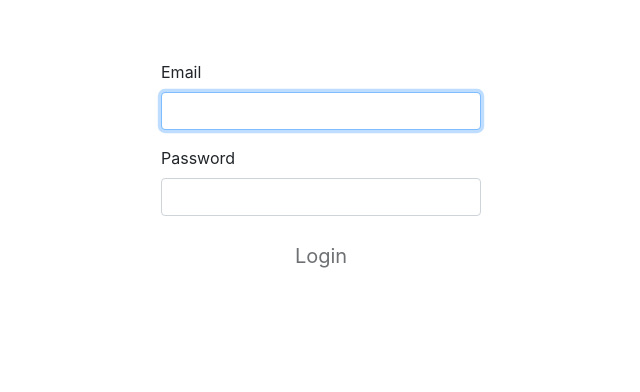
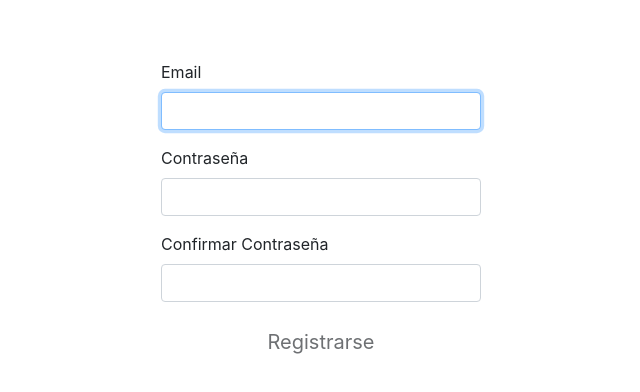
Before and after one commit to mingeso-super/proyectomingeso2018, a React (Create React App) app: page / in a window 1280 px wide. Shown: the top 392 px of the page, without its empty margins (319-959 px from the left). Built offline with nearby package versions, Linux system fonts and the light colour scheme.

Commit message:
component Register

```diff
--- /dev/null
+++ b/src/component/register/Register.css
@@ -0,0 +1,11 @@
+
+@media all and (min-width: 480px) {
+
+  .Register {
+    padding: 60px 0;
+  }
+  .Register form {
+    margin: 0 auto;
+    max-width: 320px;
+  }
+}
--- /dev/null
+++ b/src/component/register/Register.js
@@ -0,0 +1,66 @@
+import React, { Component } from "react";
+import { Button, FormGroup, FormControl, ControlLabel } from "react-bootstrap";
+import "./Register.css";
+
+class Register extends Component {
+  constructor(props) {
+    super(props);
+
+    this.state = {
+      email: "",
+      password: ""
+    };
+  }
+
+  validateForm() {
+    return this.state.email.length > 0 && this.state.password.length > 0;
+  }
+
+  handleChange = event => {
+    this.setState({
+      [event.target.id]: event.target.value
+    });
+  }
+
+  handleSubmit = event => {
+    event.preventDefault();
+  }
+
+  render() {
+    return (
+
+      <div className="Register">
+        <form onSubmit={this.handleSubmit}>
+          <FormGroup controlId="email" bsSize="large">
+            <ControlLabel>Email</ControlLabel>
+            <FormControl
+              autoFocus
+              type="email"
+              value={this.state.email}
+              onChange={this.handleChange}
+            />
+          </FormGroup>
+          <FormGroup controlId="password" bsSize="large">
+            <ControlLabel>Contraseña</ControlLabel>
+            <FormControl
+              value={this.state.password}
+              onChange={this.handleChange}
+              type="password"
+            />
+          </FormGroup>
+          <FormGroup controlId="password" bsSize="large">
+            <ControlLabel>Confirmar Contraseña</ControlLabel>
+            <FormControl
+              value={this.state.password}
+              onChange={this.handleChange}
+              type="password"
+            />
+          </FormGroup>
+          <Button block bsSize="large" disabled={!this.validateForm()} type="submit"> Registrarse </Button>
+        </form>
+      </div>
+    );
+  }
+}
+
+export default Register;
--- a/src/index.js
+++ b/src/index.js
@@ -1,12 +1,13 @@
 import React from 'react';
 import ReactDOM from 'react-dom';
 import './index.css';
-//import App from './component/App';
+import App from './component/App';
 import * as serviceWorker from './serviceWorker';
 import Login from './component/login/Login.js';
+import Register from './component/register/Register.js';
 import Bootstrap from 'bootstrap/dist/css/bootstrap.css';
 
-ReactDOM.render(<Login />, document.getElementById('root'));
+ReactDOM.render(<Register />, document.getElementById('root'));
 
 // If you want your app to work offline and load faster, you can change
 // unregister() to register() below. Note this comes with some pitfalls.
```
